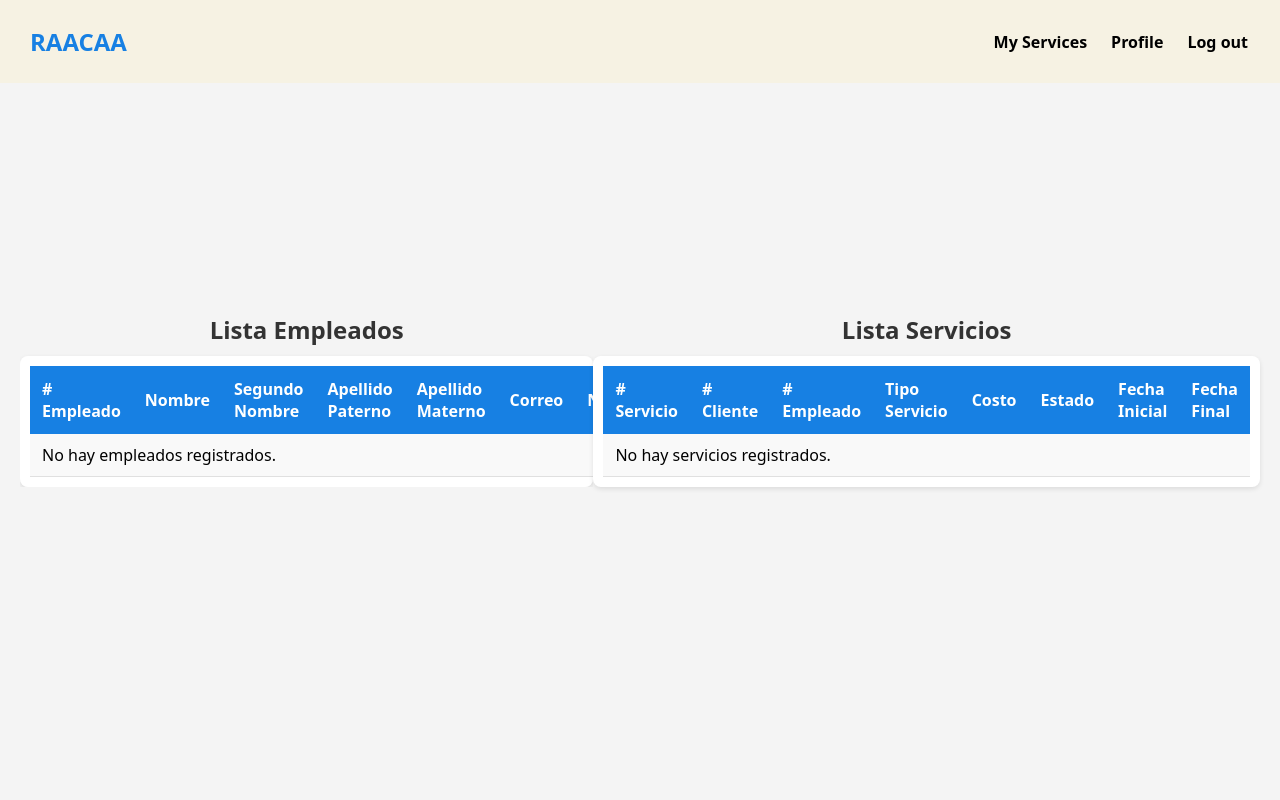
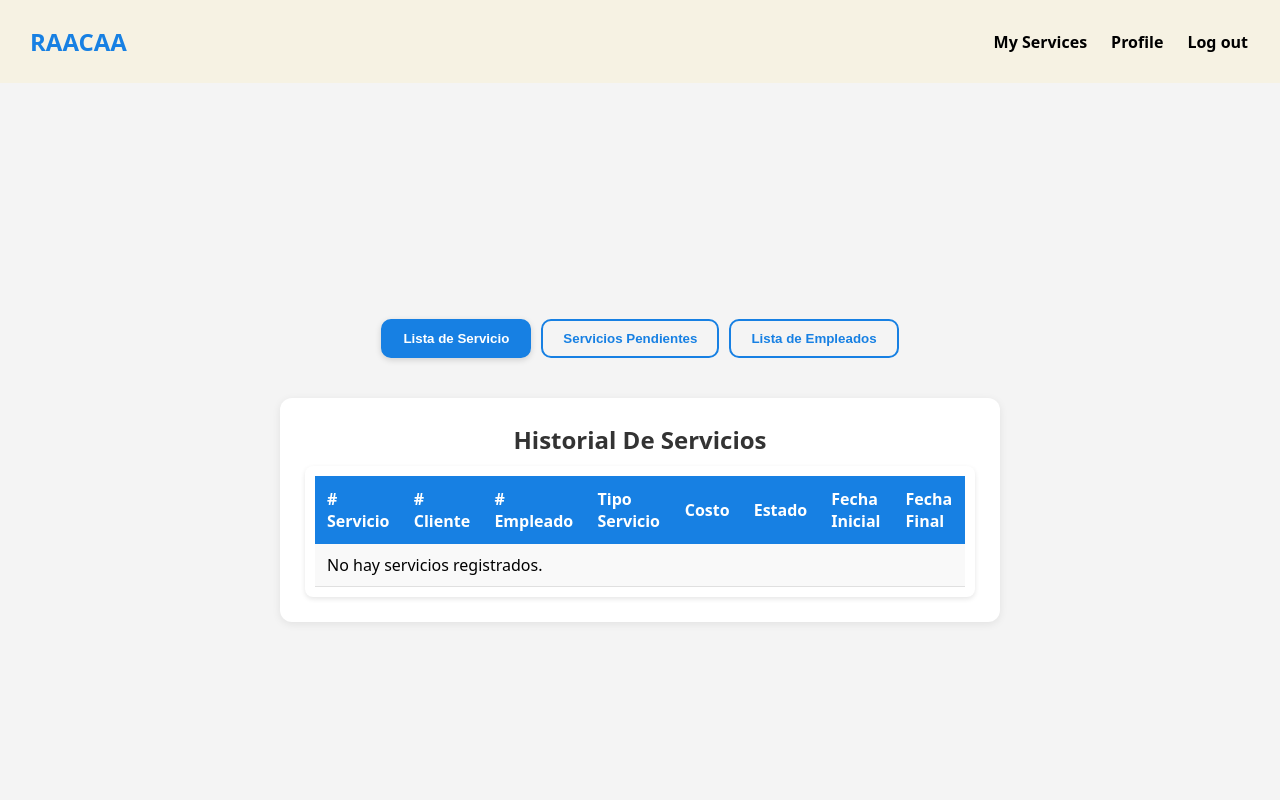
Before and after one commit to vzdee/raacaa, a PHP site: page /panel.php in a window 1280 px wide. Run offline with PHP 8.4, Linux system fonts and the light colour scheme; data that the repository does not hold is empty.

Commit message:
updated profile

```diff
--- a/public/panel.php
+++ b/public/panel.php
@@ -3,38 +3,20 @@ include '../views/panelheader.php';
 require_once "../models/services.php";
 
 ?>
-<title>Dashboard | RAACAA </title>
-<div class="container">
 
-    <div class="table-empleados">
-        <h1>Lista Empleados</h1>
-        <div class="box">
-            <table>
-                <thead>
-                    <tr>
-                        <th># Empleado</th>
-                        <th>Nombre</th>
-                        <th>Segundo Nombre</th>
-                        <th>Apellido Paterno</th>
-                        <th>Apellido Materno</th>
-                        <th>Correo</th>
-                        <th>NSS</th>
-                        <th>RFC</th>
-                    </tr>
-                </thead>
-                <tbody>
-                    <?php
-                    renderEmpleados($conn);
-                    ?>
-                </tbody>
-            </table>
-        </div>
+<title>Panel | RAACAA </title>
+  <div class="profile-container">
+    <div class="sections">
+      <button class="tab-button active" onclick="mostrarContenedor('showservices', this)">Lista de Servicio</button>
+      <button class="tab-button" onclick="mostrarContenedor('serviciospendientes', this)">Servicios Pendientes</button>
+      <button class="tab-button" onclick="mostrarContenedor('listaempleados', this)">Lista de Empleados</button>
     </div>
 
-    <div class="table-services">
-        <h1>Lista Servicios</h1>
+    <div id="showservices" class="contenedor">
+      <div class="table-services">
+        <h1>Historial De Servicios</h1>
         <div class="box">
-            <table>
+          <table>
                 <thead>
                     <tr>
                         <th># Servicio</th>
@@ -52,10 +34,63 @@ require_once "../models/services.php";
                     renderAllServicios($conn);
                     ?>
                 </tbody>
-            </table>
+          </table>
         </div>
     </div>
+  </div>
 
-</div>
+  <div id="serviciospendientes" class="contenedor hidden">
+    <div class="table-services">
+        <h1>Servicios Pendientes</h1>
+        <div class="box">
+          <table>
+                <thead>
+                    <tr>
+                        <th># Servicio</th>
+                        <th># Cliente</th>
+                        <th># Empleado</th>
+                        <th>Tipo Servicio</th>
+                        <th>Costo</th>
+                        <th>Estado</th>
+                        <th>Fecha Inicial</th>
+                        <th>Fecha Final</th>
+                    </tr>
+                </thead>
+                <tbody>
+                    <?php
+
+                    ?>
+                </tbody>
+          </table>
+        </div>
+    </div>
+  </div>
+
+  <div id="listaempleados" class="contenedor hidden">
+    <div class="table-services">
+        <h1>Lista Empleados</h1>
+        <div class="box">
+          <table>
+            <thead>
+              <tr>
+                <th>#Empleado</th>
+                <th>Nombre</th>
+                <th>Segundo Nombre</th>
+                <th>Apellido Paterno</th>
+                <th>Apellido Materno</th>
+                <th>Correo</th>
+                <th>NSS</th>
+                <th>RFC</th>
+              </tr>
+            </thead>
+            <tbody>
+              <?php
+              renderEmpleados($conn);
+              ?>
+            </tbody>
+          </table>
+        </div>
+    </div>
+  </div>
 </body>
 </html>
--- a/public/profile.php
+++ b/public/profile.php
@@ -55,7 +55,7 @@ include '../controllers/profile.php';
        value="<?= htmlspecialchars($usuario['Telefono'] ?? '') ?>">
                     </div>
 
-                    <?php if ($usuario["TipoUsuario"] === "Empleado"): ?>
+                    <?php if ($usuario["TipoUsuario"] === "Admin" || $usuario["TipoUsuario"] === "Empleado"): ?>
                     <div class="input-group">
                         <label for="NSS">NSS</label>
                         <input type="text" id="NSS" name="NSS" placeholder="Número de Seguro Social" required
```
Also changed, not shown: models/user.php (+8 -2 lines), public/services.php (line endings or trailing spaces).
